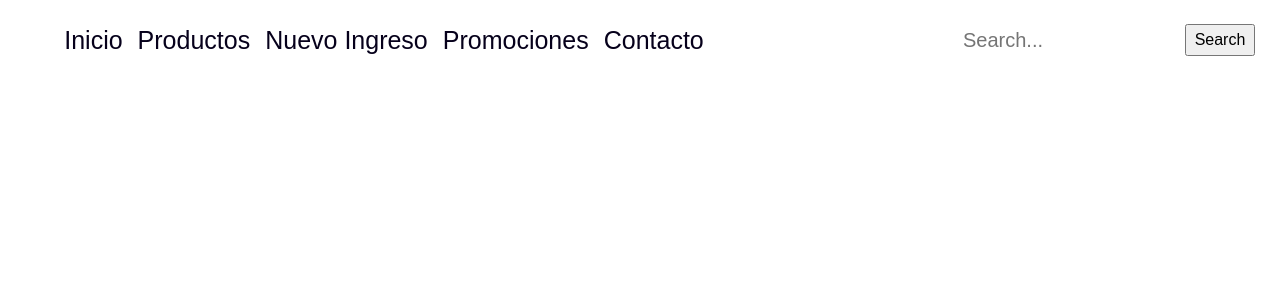
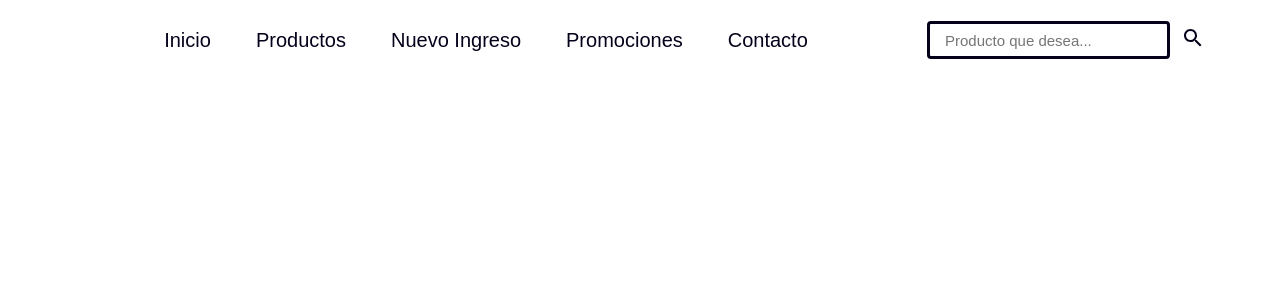
Before and after one commit to waloro99/ProyectBlackSale, a React (Create React App) app in the folder websiteblacksale/: page / in a window 1280 px wide. Shown: the top 300 px of the page. Built offline with nearby package versions, Linux system fonts and the light colour scheme.

Commit message:
add iconos
add desing and icons

```diff
--- a/websiteblacksale/package.json
+++ b/websiteblacksale/package.json
@@ -3,6 +3,8 @@
   "version": "0.1.0",
   "private": true,
   "dependencies": {
+    "@material-ui/core": "^4.11.3",
+    "@material-ui/icons": "^4.11.2",
     "@testing-library/jest-dom": "^5.11.9",
     "@testing-library/react": "^11.2.5",
     "@testing-library/user-event": "^12.7.0",
--- a/websiteblacksale/src/Componentes/Navbar.js
+++ b/websiteblacksale/src/Componentes/Navbar.js
@@ -1,5 +1,7 @@
 import React, {useState} from 'react';
 import '../assets/css/App.css';
+import ReorderIcon from '@material-ui/icons/Reorder';
+import SearchIcon from '@material-ui/icons/Search';
 
 function Navbar(){
     /* Es un estado en el que se encuentra para que aparezca el boton cuando la pantalla este menor ancho */
@@ -14,11 +16,15 @@ function Navbar(){
                     <a href="/Promociones">Promociones</a>
                     <a href="/Contacto">Contacto</a>
                 </div>
-                <button onClick={() => setShowLinks(!showLinks)}> Open</button>
+                <button onClick={() => setShowLinks(!showLinks)}>
+                    <ReorderIcon/>
+                </button>
             </div>
             <div className="rightSide">
-                <input type="text" placeholder="Search..."></input>
-                <button>Search</button>
+                <input type="text" placeholder="Producto que desea..."></input>
+                <button>
+                    <SearchIcon/>
+                </button>
             </div>
         </div>
     )
--- a/websiteblacksale/src/assets/css/App.css
+++ b/websiteblacksale/src/assets/css/App.css
@@ -24,7 +24,7 @@ button:hover{
 
 /*Estilo de toda la barra navegadora del lado izquierdo MANTIENE UN ESTILO OCULTO ""*/
 .Navbar .leftSide{
-  flex: 60%;
+  flex: 80%;
   display: flex;
   justify-content: center;
   align-items: center;
@@ -39,14 +39,26 @@ button:hover{
 .Navbar .leftSide .links a{
   text-decoration: none;
   color: #06001B;
-  font-size: 25px;
-  margin-left: 15px;
+  font-size: 20px;
+  margin-left: 45px;
+}
+
+.Navbar .leftSide .links a:hover{
+  color: blue;
 }
 
 /*Estilo del boton que aparecera cuando la pantalla se reduzca mucho se encuentra invisible*/
 .Navbar .leftSide button{
   display: none;
   margin-left: 20px;
+  margin-right: 20px;
+  background-color: #06001B;
+  color: white;
+  border: none;
+}
+
+.Navbar .leftSide button:hover{
+  background-color: blue;
 }
 
 /*Estilo de toda la barra navegadora del lado izquierdo MANTIENE UN ESTILO OCULTO "hidden"*/
@@ -56,7 +68,7 @@ button:hover{
 
 /*Estilo de toda la barra navegadora del lado derecho*/
 .Navbar .rightSide{
-  flex: 40%;
+  flex: 20%;
   display: flex;
   align-items: center;
   justify-content: flex-end;
@@ -67,18 +79,32 @@ button:hover{
 .rightSide input{
   width: 220px;
   height: 30px;
-  border: none;
+  border: #06001B;
+  border-style: solid;
   border-radius: 4px;
-  font-size: 20px;
+  font-size: 15px;
   padding-left: 15px;
-  color: black;
+  color: #06001B;
+  margin-right: 5px;
+}
+
+.rightSide input:hover{
+  border-color: blue;
 }
 
 /*Estilo de el boton de busqueda que se encuentra en la barra navegadora*/
 .rightSide button{
   height: 32px;
-  width: 70px;
+  width: 20px;
   font-size: 16px;
+  background-color: white;
+  border: none;
+  color: #06001B;
+  margin-right: 60px;
+}
+
+.rightSide button :hover{
+  color: blue;
 }
 
 /*Dice que cuadno la pantalla de ancho se reduzca a 850px pase lo siguiente*/
```
Also changed, not shown: 1 other file (tests, documents, lock files or other folders).
